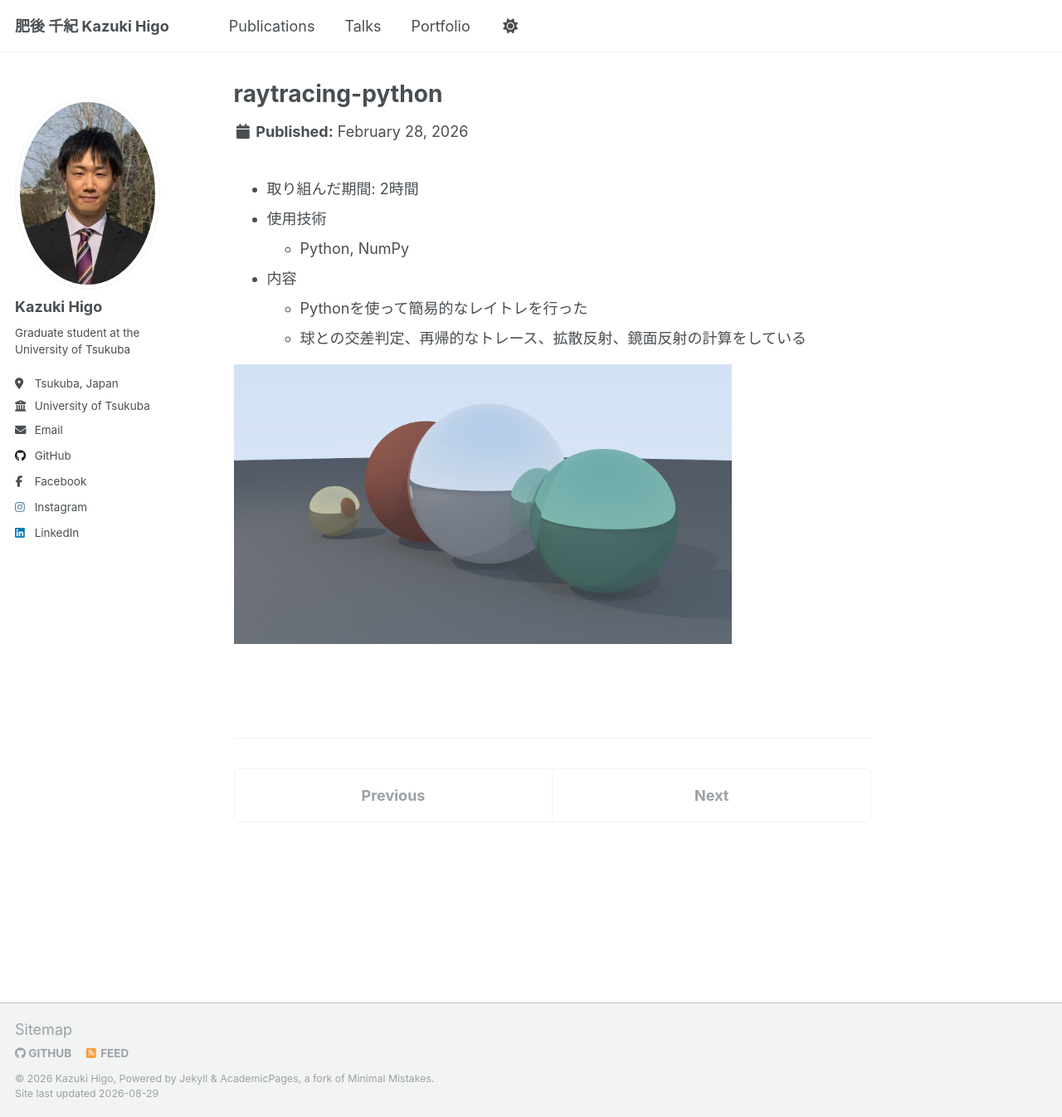
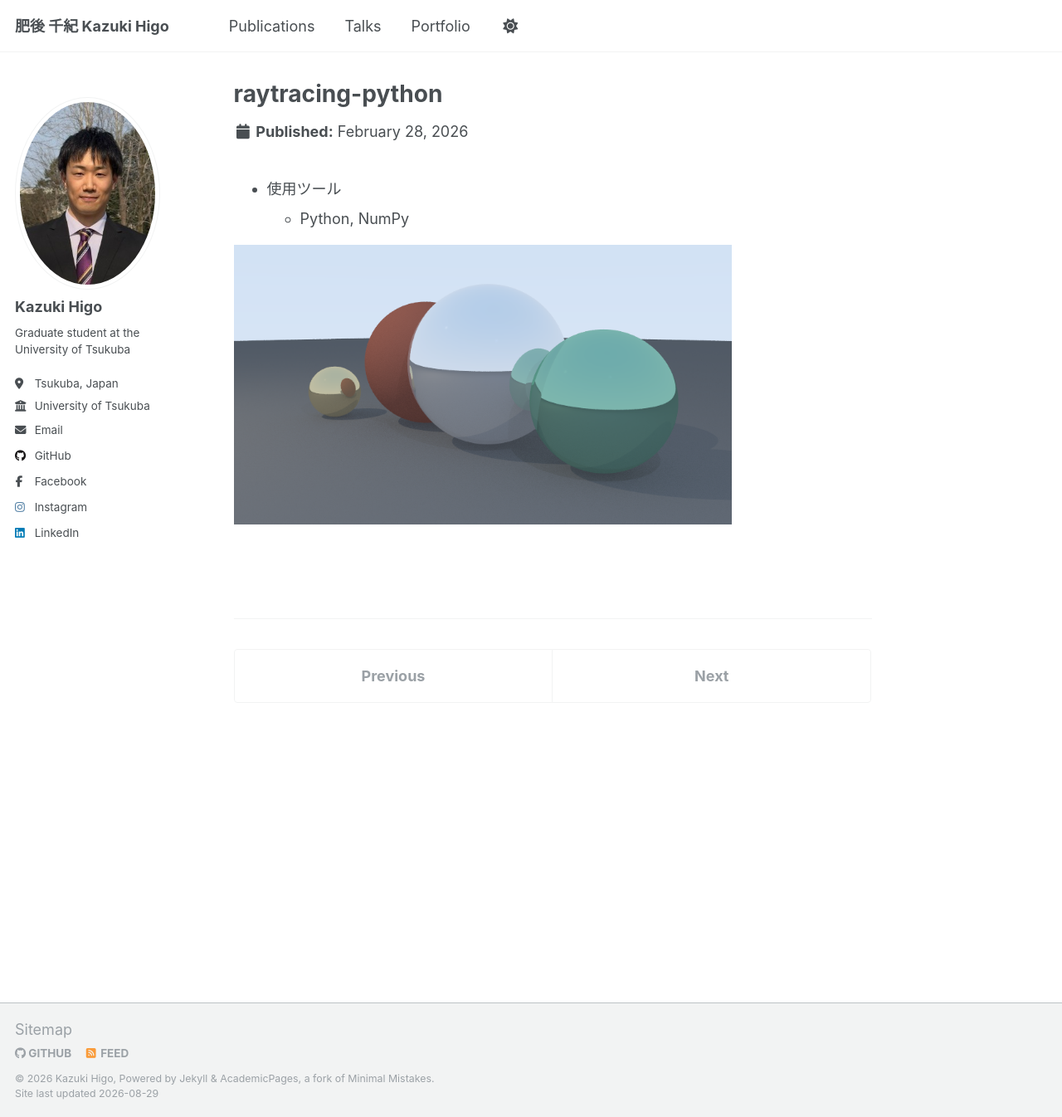
Before and after one commit to millennium-nova/millennium-nova.github.io, a Jekyll site: the page built from _portfolio/raytracing-python.md, in a window 1280 px wide and 1346 px high. Shown: the whole window at 83% size. Built offline with Jekyll 4.4.1, drawn with Linux system fonts in a browser that asks for light colours.

Commit message:
ポートフォリオの各プロジェクトに関する説明を簡略化し、使用ツールの表記を統一

```diff
--- a/_portfolio/raytracing-python.md
+++ b/_portfolio/raytracing-python.md
@@ -5,12 +5,8 @@ date: 2026-02-28
 collection: portfolio
 ---
 
-- 取り組んだ期間: 2時間
-- 使用技術
+- 使用ツール
     - Python, NumPy
-- 内容
-    - Pythonを使って簡易的なレイトレを行った
-    - 球との交差判定、再帰的なトレース、拡散反射、鏡面反射の計算をしている
 
 <img src='/images/portfolio/raytracing-python.png' alt='raytracing python' style='width: 600px; height: auto;'><br>
 <br>
```
Also changed, not shown: _pages/about.md (+0 -6 lines), _portfolio/linetracer.md (+1 -1 lines), _portfolio/pix2pix-colorization.md (+2 -2 lines).
